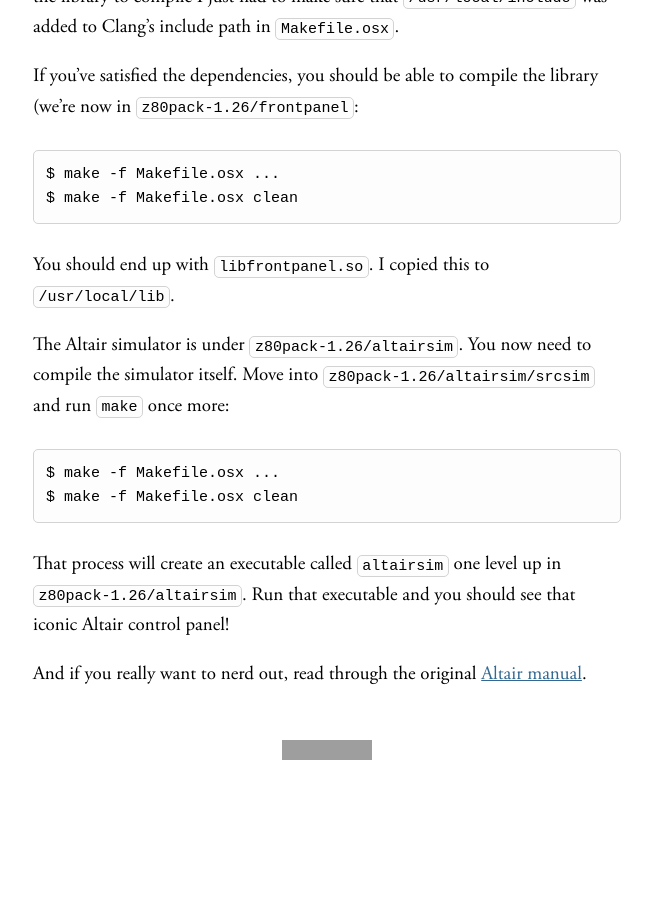
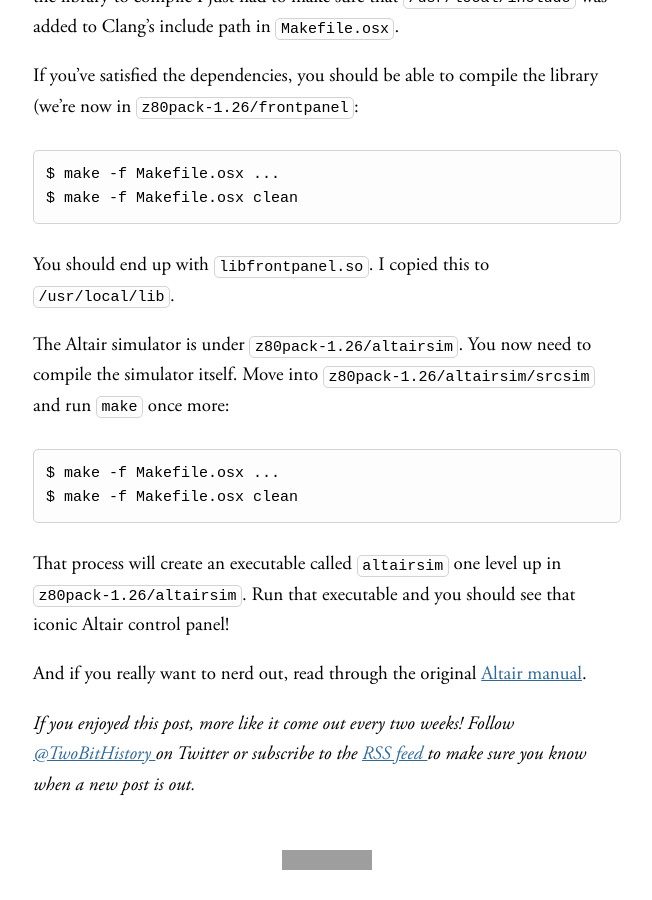
Before and after one commit to sinclairtarget/sinclairtarget.github.io, a Jekyll site: the page built from _posts/2017-12-02-simulating-the-altair.md, in a window 1280 px wide and 900 px high, scrolled down 1364 px. Shown: the whole window, without its empty margins (313-965 px from the left). Built offline with Jekyll 4.4.1, drawn with Linux system fonts in a browser that asks for light colours; before the commit the page ends 2154 px from its top, so only the background shows below that; grey boxes are pictures that could not be loaded.

Commit message:
Add 'plea' for followers paragraph.

```diff
--- a/_layouts/post.html
+++ b/_layouts/post.html
@@ -7,4 +7,14 @@ layout: default
 </div>
 <article>
   {{ content }}
+  <p class="plea"><em>
+  If you enjoyed this post, more like it come out every two weeks! Follow
+  <a href="https://twitter.com/TwoBitHistory">
+    @TwoBitHistory
+  </a> on Twitter or subscribe to the
+  <a href="{{site.url}}/feed.xml">
+    RSS feed
+  </a>
+  to make sure you know when a new post is out.
+  </em></p>
 </article>
```
